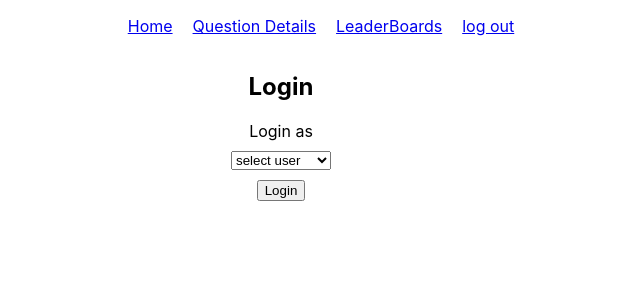
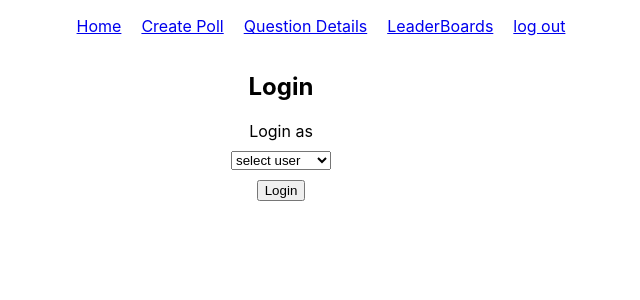
Before and after one commit to bozicschucky/would-you-rather, a React (Create React App) app: page /login in a window 1280 px wide. Shown: the top 300 px of the page, without its empty margins (359-999 px from the left). Built offline with nearby package versions, Linux system fonts and the light colour scheme.

Commit message:
add the create poll component

```diff
--- a/src/App.js
+++ b/src/App.js
@@ -8,6 +8,7 @@ import {
   ProtectedRoute,
   LogOut,
   NavBar,
+  CreatePoll,
 } from "./components";
 
 function App() {
@@ -24,6 +25,7 @@ function App() {
             path="/leader-boards"
             component={LeaderBoards}
           />
+          <ProtectedRoute exact path="/create-poll" component={CreatePoll} />
           <ProtectedRoute exact path="/" component={Home} />
           <ProtectedRoute
             exact
--- /dev/null
+++ b/src/components/createPoll.jsx
@@ -0,0 +1,11 @@
+import React from "react";
+
+const CreatePoll = () => {
+  return (
+    <div>
+      <p>Create a New Poll</p>
+    </div>
+  );
+};
+
+export default CreatePoll;
--- a/src/components/index.js
+++ b/src/components/index.js
@@ -6,3 +6,4 @@ export { default as Counter } from "./counter.jsx";
 export { default as ProtectedRoute } from "./protectedRoute.jsx";
 export { default as LogOut } from "./logout.jsx";
 export { default as NavBar } from "./nav.jsx";
+export { default as CreatePoll } from "./createPoll.jsx";
--- a/src/components/nav.jsx
+++ b/src/components/nav.jsx
@@ -7,6 +7,9 @@ export const NavBar = () => {
       <ul className="nav-items">
         <li>
           <Link to="/">Home</Link>
+        </li>
+        <li>
+          <Link to="/create-poll">Create Poll</Link>
         </li>
         <li>
           <Link to="/question-details">Question Details</Link>
```
